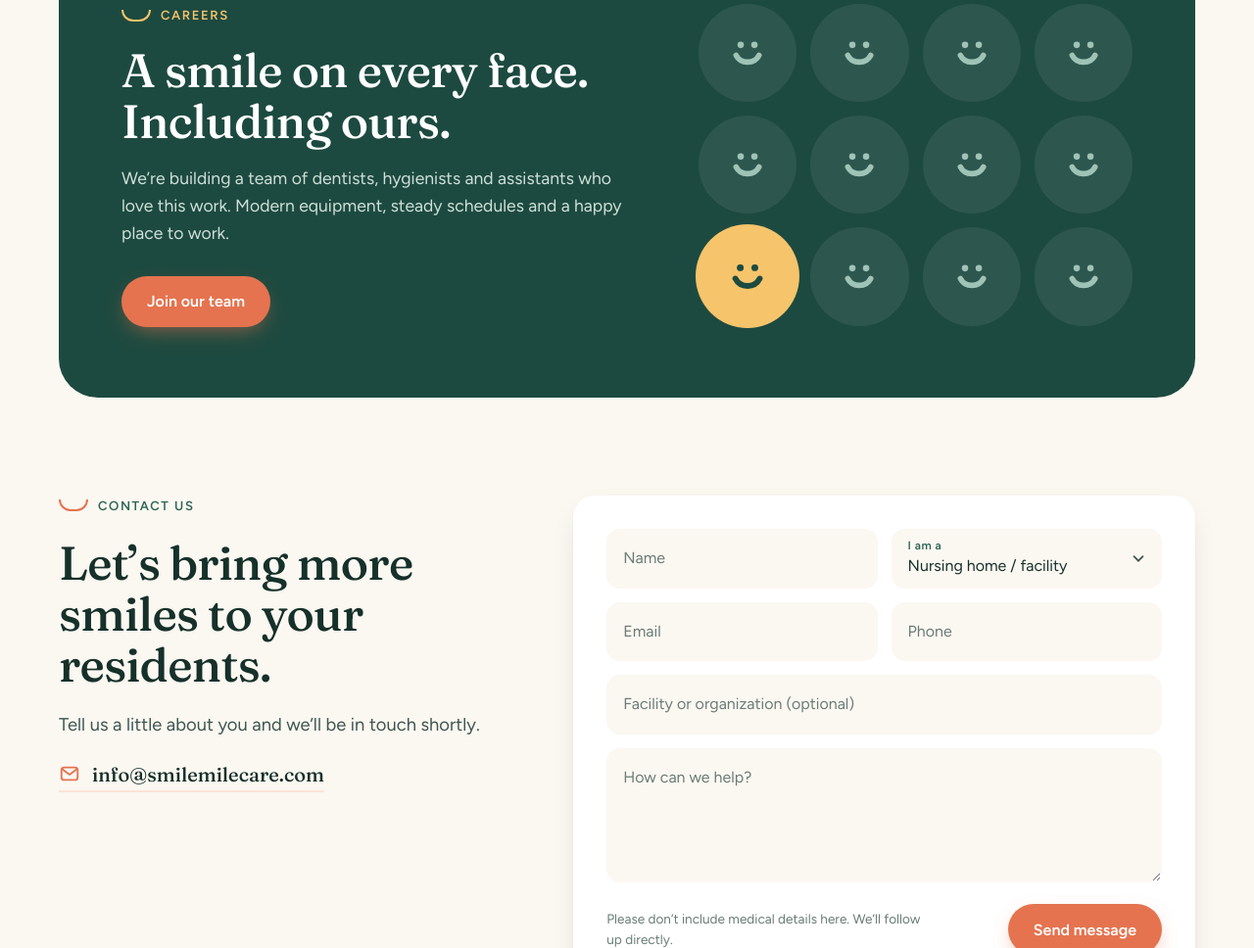
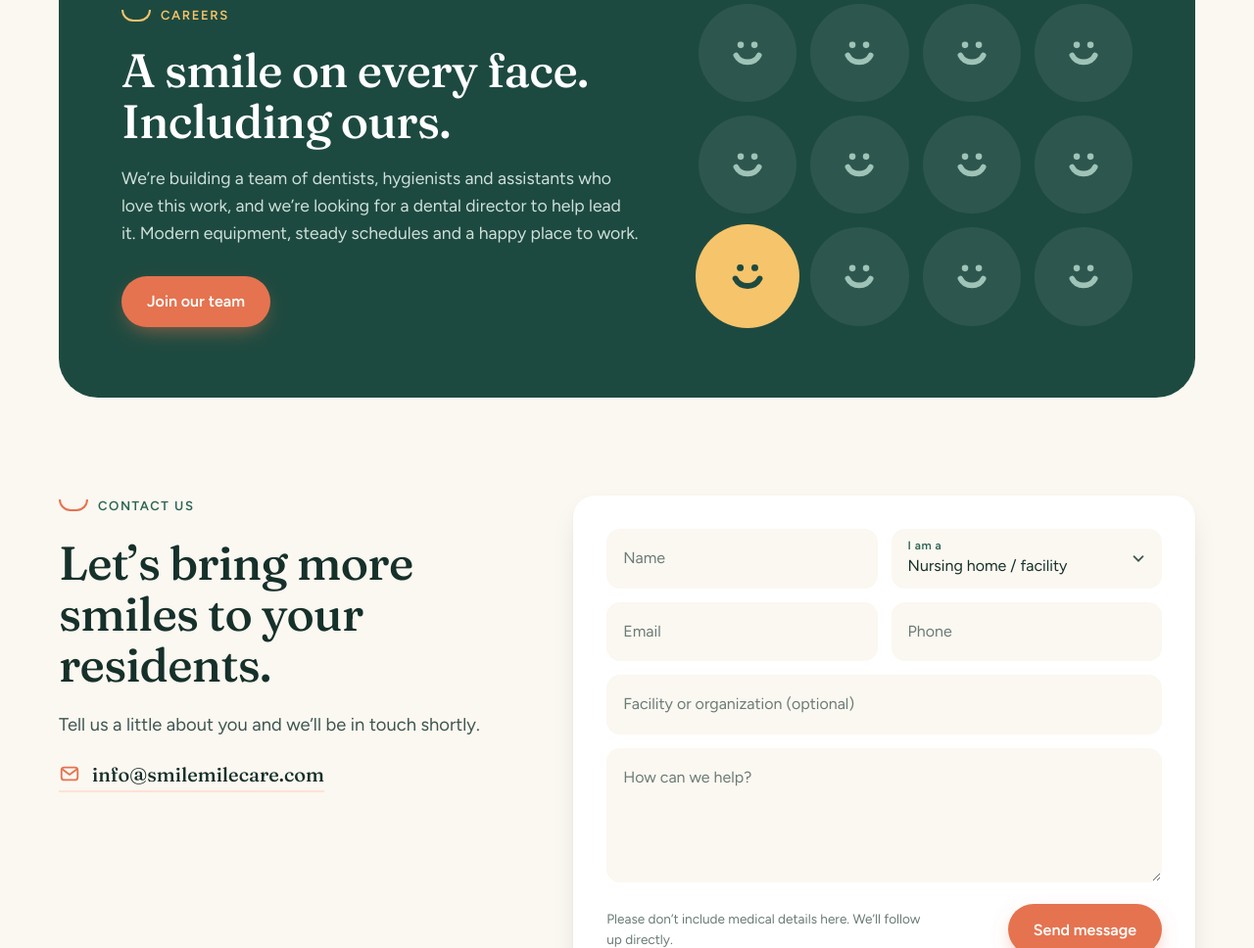
Before and after one commit to shulem000/smilemilecare-website, a plain HTML site: page site/index.html in a window 1280 px wide. Shown: the part 2719-3687 px from the top of the page at 98% size. Drawn offline with Linux system fonts and the light colour scheme.

Commit message:
Careers: mention the dental director opening
Co-Authored-By: Claude Opus 5.5 <noreply@anthropic.com>
Claude-Session: https://claude.ai/code/session_01EGMWLix7CLNAkVttYBuMBG

```diff
--- a/site/index.html
+++ b/site/index.html
@@ -334,7 +334,7 @@ footer{padding:60px 0 50px;margin-top:40px;border-top:1px solid var(--line)}
       <div>
         <span class="eyebrow">Careers</span>
         <h2 style="margin-top:16px">A smile on every face. Including ours.</h2>
-        <p>We&rsquo;re building a team of dentists, hygienists and assistants who love this work. Modern equipment, steady schedules and a happy place to work.</p>
+        <p>We&rsquo;re building a team of dentists, hygienists and assistants who love this work, and we&rsquo;re looking for a dental director to help lead it. Modern equipment, steady schedules and a happy place to work.</p>
         <a class="btn primary" href="#contact" data-topic="Dental professional">Join our team</a>
       </div>
       <div class="faces" id="faces" aria-hidden="true"></div>
```
